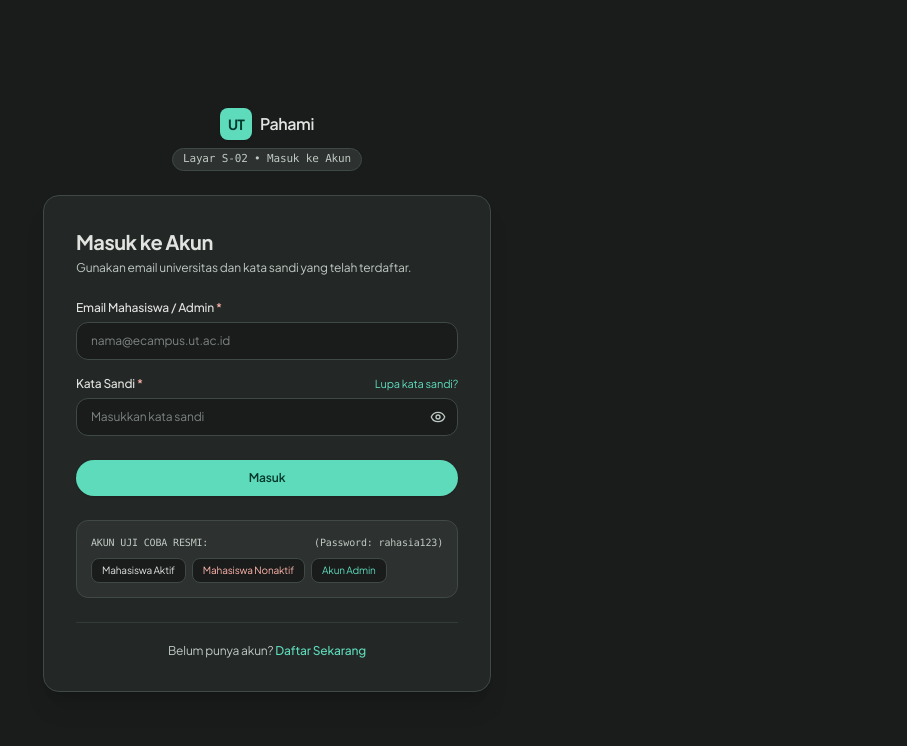
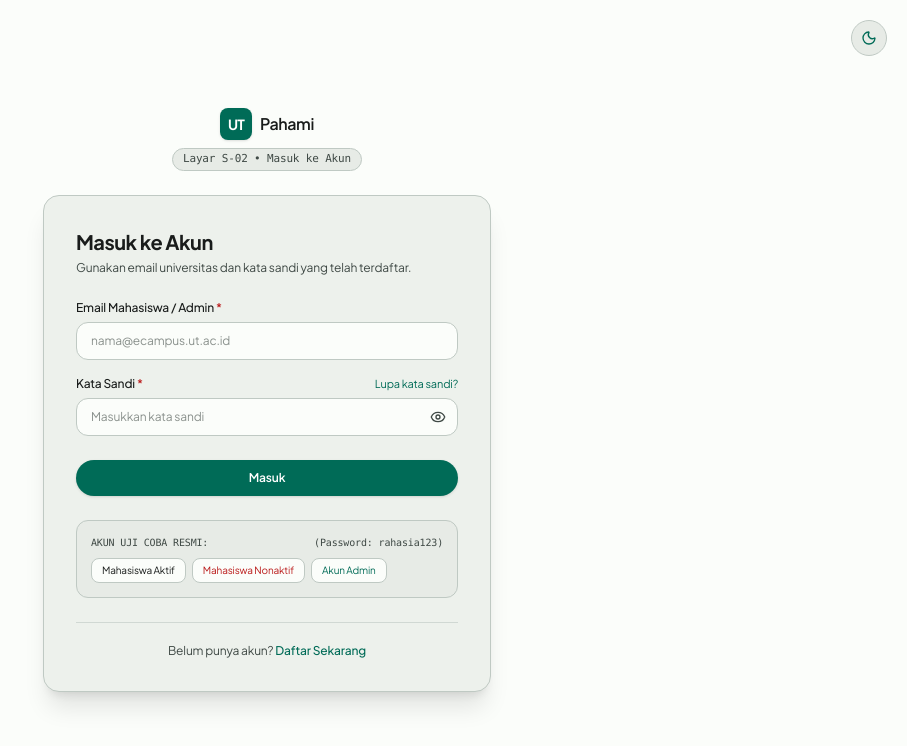
Before and after one commit to ZenLloyd/pahami-ut, a Next.js app: page /masuk in a window 1280 px wide. Shown: the top 746 px of the page, without its empty margins (373-1280 px from the left). Built offline with nearby package versions, Linux system fonts and the light colour scheme.

Commit message:
feat(ui): implementasi fitur toggle dark mode dan light mode m3

```diff
--- a/src/app/admin/page.tsx
+++ b/src/app/admin/page.tsx
@@ -4,6 +4,7 @@ import { useState } from "react";
 import Link from "next/link";
 import { useRouter } from "next/navigation";
 import { hapusSesi } from "@/lib/auth";
+import { ThemeToggle } from "@/components/ThemeToggle";
 import {
   Users,
   FileText,
@@ -105,6 +106,7 @@ export default function AdminDashboardPage() {
           <span className="text-xs text-on-surface-variant hidden sm:inline font-mono">
             admin@ecampus.ut.ac.id
           </span>
+          <ThemeToggle />
           <button
             onClick={handleKeluar}
             className="px-3 py-1.5 rounded-full bg-surface-container-high hover:bg-surface-variant text-error text-xs font-medium border border-outline-variant transition flex items-center gap-1.5 cursor-pointer"
--- a/src/app/daftar/page.tsx
+++ b/src/app/daftar/page.tsx
@@ -5,6 +5,7 @@ import Link from "next/link";
 import { useRouter } from "next/navigation";
 import { SYSTEM_MESSAGES } from "@/lib/messages";
 import { simpanPenggunaBaru } from "@/lib/auth";
+import { ThemeToggle } from "@/components/ThemeToggle";
 import { Eye, EyeOff, Loader2, AlertCircle } from "lucide-react";
 
 export default function DaftarPage() {
@@ -131,7 +132,11 @@ export default function DaftarPage() {
   };
 
   return (
-    <div className="min-h-screen bg-surface text-on-surface flex flex-col justify-center items-center px-4 py-12 selection:bg-primary-container selection:text-on-primary-container">
+    <div className="min-h-screen bg-surface text-on-surface flex flex-col justify-center items-center px-4 py-12 selection:bg-primary-container selection:text-on-primary-container relative">
+      <div className="fixed top-5 right-5 z-50">
+        <ThemeToggle />
+      </div>
+
       {/* Brand Header */}
       <div className="mb-6 flex flex-col items-center text-center">
         <Link href="/" className="flex items-center gap-2 mb-2 hover:opacity-85 transition">
--- a/src/app/layout.tsx
+++ b/src/app/layout.tsx
@@ -19,7 +19,14 @@ export default function RootLayout({
   children: React.ReactNode;
 }) {
   return (
-    <html lang="id" className={`${plusJakartaSans.variable} h-full antialiased`}>
+    <html lang="id" suppressHydrationWarning className={`${plusJakartaSans.variable} h-full antialiased`}>
+      <head>
+        <script
+          dangerouslySetInnerHTML={{
+            __html: `(function(){try{var t=localStorage.getItem('pahami-theme');if(t==='light'||t==='dark'){document.documentElement.setAttribute('data-theme',t);}else if(window.matchMedia('(prefers-color-scheme: light)').matches){document.documentElement.setAttribute('data-theme','light');}else{document.documentElement.setAttribute('data-theme','dark');}}catch(e){}})();`,
+          }}
+        />
+      </head>
       <body className="min-h-full flex flex-col font-sans bg-surface text-on-surface">
         {children}
       </body>
--- a/src/app/masuk/page.tsx
+++ b/src/app/masuk/page.tsx
@@ -5,6 +5,7 @@ import Link from "next/link";
 import { useRouter } from "next/navigation";
 import { SYSTEM_MESSAGES } from "@/lib/messages";
 import { verifikasiLogin } from "@/lib/auth";
+import { ThemeToggle } from "@/components/ThemeToggle";
 import { Eye, EyeOff, Loader2, AlertCircle } from "lucide-react";
 
 export default function MasukPage() {
@@ -80,7 +81,11 @@ export default function MasukPage() {
   };
 
   return (
-    <div className="min-h-screen bg-surface text-on-surface flex flex-col justify-center items-center px-4 py-12 selection:bg-primary-container selection:text-on-primary-container">
+    <div className="min-h-screen bg-surface text-on-surface flex flex-col justify-center items-center px-4 py-12 selection:bg-primary-container selection:text-on-primary-container relative">
+      <div className="fixed top-5 right-5 z-50">
+        <ThemeToggle />
+      </div>
+
       {/* Brand Header */}
       <div className="mb-6 flex flex-col items-center text-center">
         <Link href="/" className="flex items-center gap-2 mb-2 hover:opacity-85 transition">
--- a/src/app/page.tsx
+++ b/src/app/page.tsx
@@ -1,4 +1,5 @@
 import Link from "next/link";
+import { ThemeToggle } from "@/components/ThemeToggle";
 import {
   ArrowRight,
   BookOpen,
@@ -28,6 +29,7 @@ export default function LandingPage() {
         </div>
 
         <div className="flex items-center gap-3">
+          <ThemeToggle />
           <Link
             href="/masuk"
             className="px-4 py-2 text-xs text-on-surface hover:text-primary transition font-medium"
--- a/src/components/Navbar.tsx
+++ b/src/components/Navbar.tsx
@@ -3,6 +3,7 @@
 import Link from "next/link";
 import { usePathname } from "next/navigation";
 import { mockStudent } from "@/data/mockData";
+import { ThemeToggle } from "@/components/ThemeToggle";
 import { BookOpen, Layers, CheckCircle2, History, Search } from "lucide-react";
 
 export function Navbar() {
@@ -82,6 +83,11 @@ export function Navbar() {
 
         <div className="h-4 w-[1px] bg-outline-variant"></div>
 
+        {/* Theme Toggle (Dark / Light M3) */}
+        <ThemeToggle />
+
+        <div className="h-4 w-[1px] bg-outline-variant"></div>
+
         {/* User Profile Pill */}
         <div className="flex items-center gap-2 pl-1">
           <div className="w-8 h-8 rounded-full bg-primary-container text-on-primary-container font-bold flex items-center justify-center text-xs shadow-sm">
--- /dev/null
+++ b/src/components/ThemeToggle.tsx
@@ -0,0 +1,55 @@
+"use client";
+
+import { useEffect, useState } from "react";
+import { Sun, Moon } from "lucide-react";
+
+export function ThemeToggle({ className = "" }: { className?: string }) {
+  const [theme, setTheme] = useState<"light" | "dark">("dark");
+  const [mounted, setMounted] = useState(false);
+
+  useEffect(() => {
+    setMounted(true);
+    const saved = localStorage.getItem("pahami-theme") as "light" | "dark" | null;
+    if (saved) {
+      setTheme(saved);
+      document.documentElement.setAttribute("data-theme", saved);
+    } else {
+      const current = document.documentElement.getAttribute("data-theme") as "light" | "dark" | null;
+      if (current) {
+        setTheme(current);
+      } else {
+        const prefersLight = window.matchMedia("(prefers-color-scheme: light)").matches;
+        const initial = prefersLight ? "light" : "dark";
+        setTheme(initial);
+        document.documentElement.setAttribute("data-theme", initial);
+      }
+    }
+  }, []);
+
+  const toggleTheme = () => {
+    const next = theme === "dark" ? "light" : "dark";
+    setTheme(next);
+    document.documentElement.setAttribute("data-theme", next);
+    localStorage.setItem("pahami-theme", next);
+  };
+
+  if (!mounted) {
+    return <div className={`w-9 h-9 rounded-full ${className}`} />;
+  }
+
+  return (
+    <button
+      onClick={toggleTheme}
+      type="button"
+      title={theme === "dark" ? "Ganti ke mode terang (Light mode)" : "Ganti ke mode gelap (Dark mode)"}
+      aria-label="Ganti tema"
+      className={`w-9 h-9 rounded-full flex items-center justify-center bg-surface-container-high hover:bg-surface-variant text-on-surface border border-outline-variant transition cursor-pointer shrink-0 ${className}`}
+    >
+      {theme === "dark" ? (
+        <Sun className="w-4 h-4 text-primary transition-transform duration-200 hover:rotate-45" />
+      ) : (
+        <Moon className="w-4 h-4 text-primary transition-transform duration-200" />
+      )}
+    </button>
+  );
+}
```
